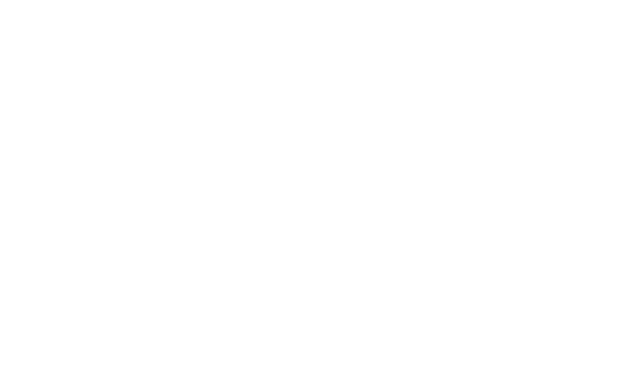
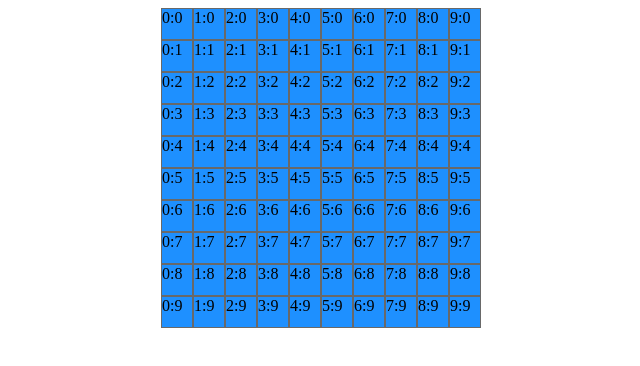
Before and after one commit to oleksii-lyzun/sea-fight, a Vue app: page / in a window 1280 px wide. Shown: the top 366 px of the page, without its empty margins (87-727 px from the left). Built offline with nearby package versions, Linux system fonts and the light colour scheme.

Commit message:
BattleFieldComputer, BattleFieldComputerSquare added

```diff
--- a/src/App.vue
+++ b/src/App.vue
@@ -1,24 +1,26 @@
 <template>
   <div id="app">
+    <battle-field-computer></battle-field-computer>
   </div>
 </template>
 
 <script>
+import BattleFieldComputer from './components/BattleFieldComputer.vue';
 
 export default {
   name: 'app',
   components: {
+    BattleFieldComputer
   }
 }
 </script>
 
 <style lang="less">
 #app {
-  font-family: 'Avenir', Helvetica, Arial, sans-serif;
-  -webkit-font-smoothing: antialiased;
-  -moz-osx-font-smoothing: grayscale;
-  text-align: center;
-  color: #2c3e50;
-  margin-top: 60px;
+  display: flex;
+  width: 800px;
+  flex-direction: row;
+  justify-content: space-around;
+  align-items: center;
 }
 </style>
--- /dev/null
+++ b/src/components/BattleFieldComputer.vue
@@ -0,0 +1,87 @@
+<template>
+	<div class="deck-computer">
+		<battle-field-computer-square
+			v-for="square in startDeck"
+			:key="`${square.xAxis}${square.yAxis}`"
+			:x="square.xAxis"
+			:y="square.yAxis"
+			:mark-status="square.marked"
+			:is-clicked="square.clicked"
+			@square-clicked="squareWasClicked"
+		></battle-field-computer-square>
+	</div>
+</template>
+
+<script>
+import BattleFieldMixin from '../mixins/BattleFieldMixin.js';
+import BattleFieldComputerSquare from './BattleFieldComputerSquare.vue';
+
+export default {
+    name: "BattleFieldComputer",
+    mixins: [BattleFieldMixin],
+    components: {
+			BattleFieldComputerSquare
+		},
+		props: {
+			rows: {
+				default: 10,
+				type: Number,
+				required: false,
+			},
+			columns: {
+				default: 10,
+				type: Number,
+				required: false,
+			}
+		},
+		data() {
+			return {}
+        },
+        methods: {
+			checkAvailableSquaresVertically(startNumber, squaresCnt) {
+				let vertical = [startNumber];
+				let availableCnt = 0;
+
+				for (let i = 1; i < squaresCnt; i++)
+				{
+					let conditionDown = startNumber + (i * 10);
+
+					if (conditionDown < 100 && this.startDeck[conditionDown].marked === 0) {
+						vertical.push(conditionDown);
+					} else {
+						break;
+					}
+				}
+
+				if (vertical.length === squaresCnt) return vertical;
+				availableCnt = squaresCnt - vertical.length;
+
+				for (let i = 1; i < availableCnt; i++) {
+					let conditionUp = startNumber - (i * 10);
+					if (conditionUp > -1 && this.startDeck[conditionUp].marked === 0) {
+						vertical.push(conditionUp);
+					} else {
+						break;
+					}
+				}
+
+				if (vertical.length === squaresCnt) return vertical;
+				return [startNumber];
+			},
+            squareWasClicked(num) {
+                console.log('Clicked!');
+            }
+        }
+}
+</script>
+
+<style scoped lang="less">
+	.deck-computer {
+		display: flex;
+		flex-wrap: wrap;
+		justify-content: space-around;
+		align-items: center;
+		width: 320px;
+		height: 320px;
+	}
+</style>
--- /dev/null
+++ b/src/components/BattleFieldComputerSquare.vue
@@ -0,0 +1,67 @@
+<template>
+	<div
+		class="computer-square"
+		:class="
+			[
+				(isClicked) && markStatus === 2 ? 'marked' : '',
+				(isClicked) && markStatus !== 2 ? 'missed' : ''
+			]"
+		@click="onSquareClick()"
+	>
+		{{ x }}:{{ y }}
+	</div>
+</template>
+
+<script>
+	import Numbers from '../helpers/Numbers.js';
+
+	export default {
+		name: "BattleFieldComputerSquare",
+		data() {
+			return {}
+		},
+		props: {
+			x: {
+				type: Number,
+				required: true
+			},
+			y: {
+				type: Number,
+				required: true
+			},
+			markStatus: {
+				type: Number,
+				required: true
+			},
+			isClicked: {
+				type: Boolean,
+				required: true
+			}
+		},
+		methods: {
+			onSquareClick() {
+				if (this.isClicked) return;
+
+				let num = Numbers.switchCoordinatesToNumber(this.x, this.y);
+				this.$emit('square-clicked', num);
+			}
+		}
+	}
+</script>
+
+<style scoped lang="less">
+	.computer-square {
+		width: 30px;
+		height: 30px;
+		border: 1px solid #696969;
+		background-color: #1E90FF;
+	}
+
+	.marked {
+		background-color: #ADFF2F;
+	}
+
+	.missed {
+		background-color: #FFF;
+	}
+</style>
```
